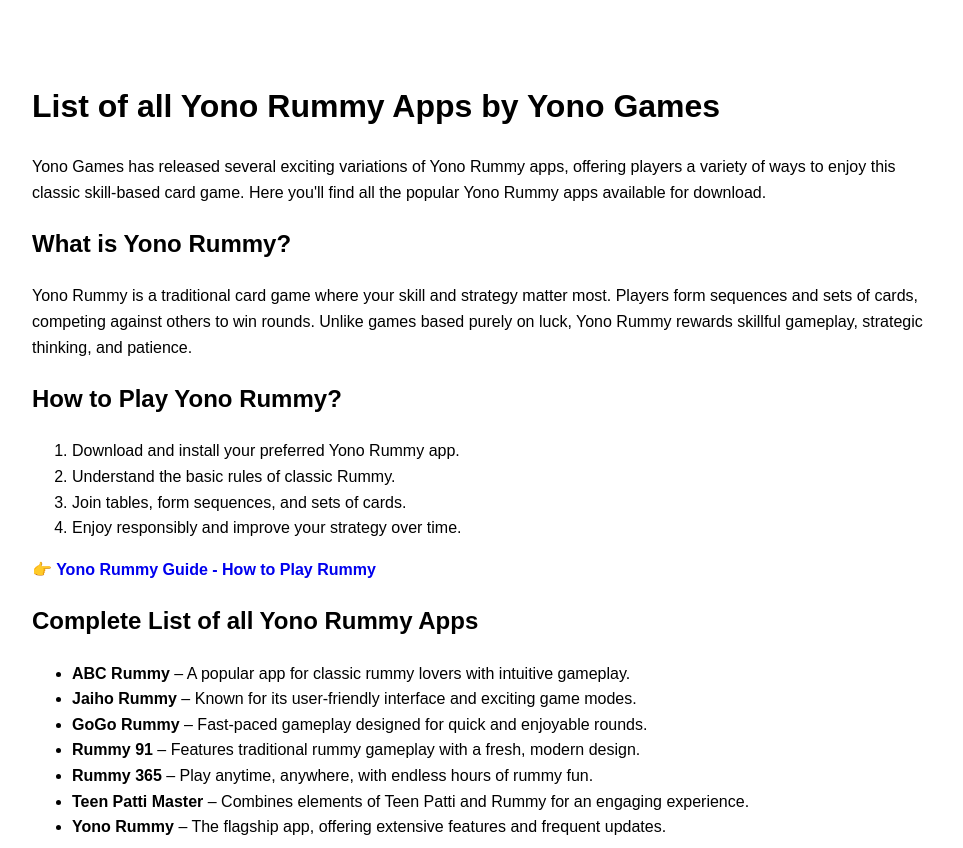
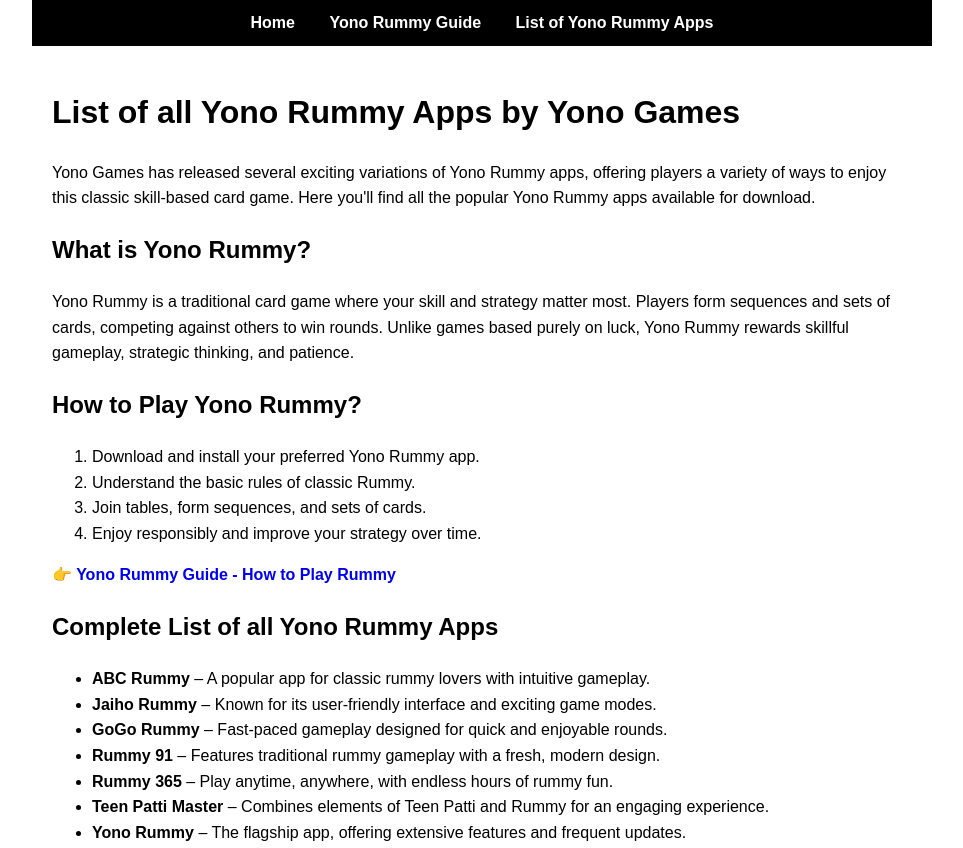
Before and after one commit to yonogames/yonogames.github.io, a plain HTML site: page list-of-all-yono-rummy-apps.html in a window 1280 px wide. Shown: the top 848 px of the page, without its empty margins (158-1121 px from the left). Drawn offline with Linux system fonts and the light colour scheme.

Commit message:
Update list-of-all-yono-rummy-apps.html

```diff
--- a/list-of-all-yono-rummy-apps.html
+++ b/list-of-all-yono-rummy-apps.html
@@ -6,8 +6,30 @@
   <meta name="description" content="Find a complete list of all Yono Rummy apps by Yono Games. Learn how to play skill-based Yono Rummy games, and download the apps safely.">
   <meta name="viewport" content="width=device-width, initial-scale=1">
   <meta name="robots" content="index, follow">
+<style>
+    .top-nav {
+      background-color: #000;
+      color: #fff;
+      padding: 10px;
+      text-align: center;
+    }
+    .top-nav a {
+      color: #fff;
+      margin: 0 15px;
+      text-decoration: none;
+      font-weight: bold;
+    }
+  </style>
 </head>
-<body style="font-family: Arial, sans-serif; max-width: 900px; margin: 40px auto; padding: 20px; line-height: 1.6;">
+<body style="font-family: Arial, sans-serif; max-width: 900px; margin: 0 auto; padding: 0; line-height: 1.6;">
+
+  <div class="top-nav">
+    <a href="https://yonogames.github.io">Home</a>
+    <a href="https://yonogames.github.io/yono-rummy-app.html">Yono Rummy Guide</a>
+    <a href="https://yonogames.github.io/list-of-all-yono-rummy-apps.html">List of Yono Rummy Apps</a>
+  </div>
+
+  <div style="padding: 20px;">
 
   <h1>List of all Yono Rummy Apps by Yono Games</h1>
 
@@ -46,6 +68,6 @@
   <p style="font-size: 0.9em; color: #555;">
     Disclaimer: This page is for informational purposes only. Yono Rummy is a digital skill-based card game intended for entertainment. Players must be 18 or older and comply with local regulations.
   </p>
-
+  </div>
 </body>
 </html>
```
